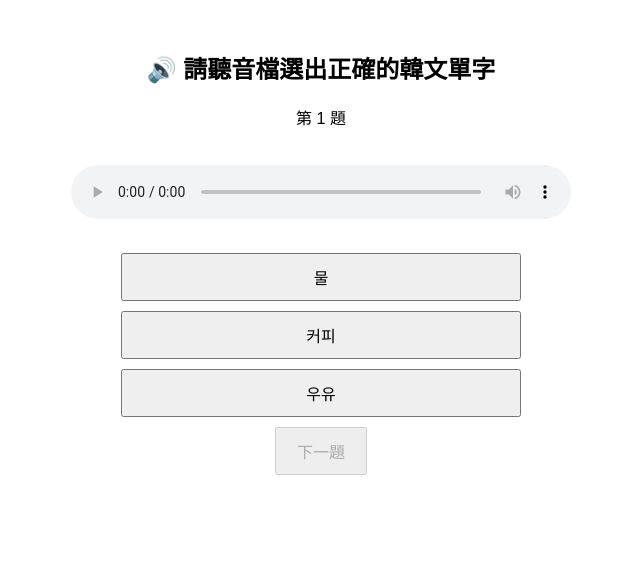
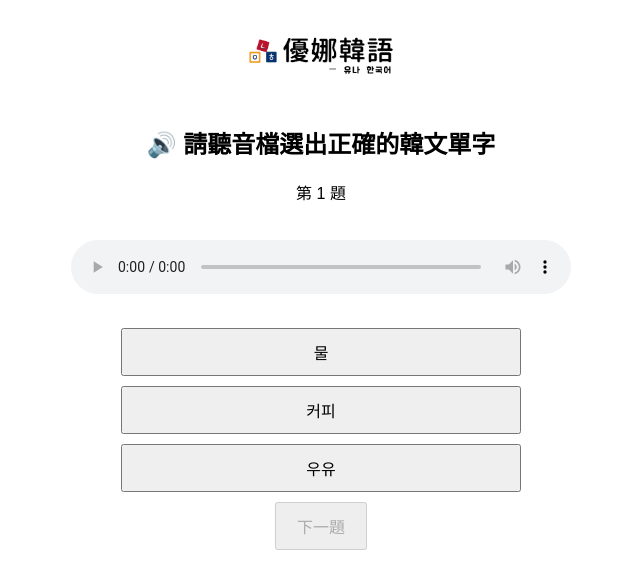
Before and after one commit to 0828uwei/kr-choose, a plain HTML site: page index.html in a window 1280 px wide. Shown: the whole page, without its empty margins (319-959 px from the left). Drawn offline with Linux system fonts and the light colour scheme.

Commit message:
Update index.html
add gametitle

```diff
--- a/index.html
+++ b/index.html
@@ -3,7 +3,7 @@
 <head>
   <meta charset="UTF-8" />
   <meta name="viewport" content="width=device-width, initial-scale=1" />
-  <title>韓文單字測驗</title>
+  <title>1-1韓文單字測驗</title>
   <style>
     body {
       font-family: sans-serif;
@@ -11,6 +11,11 @@
       margin: auto;
       text-align: center;
       padding: 30px 15px;
+    }
+    #logo {
+      width: 150px;
+      max-width: 80%;
+      margin-bottom: 20px;
     }
     button {
       margin: 10px auto;
@@ -41,6 +46,7 @@
   </style>
 </head>
 <body>
+  <img src="logo.png" alt="Logo" id="logo" />
   <h2>🔊 請聽音檔選出正確的韓文單字</h2>
   <p id="question-number">第 1 題</p>
   <audio id="audio" controls></audio>
@@ -58,6 +64,8 @@
   </div>
 
   <script>
+    const gameTitle = "🔊 韓文單字聽力測驗"; // 遊戲標題
+
     const questions = [
       { word: "사과", audio: "audio/apple.mp3", choices: ["사과", "바나나", "포도"] },
       { word: "학교", audio: "audio/school.mp3", choices: ["병원", "학교", "시장"] },
@@ -134,10 +142,11 @@
       const formURL = "https://docs.google.com/forms/d/e/1FAIpQLSd-Zd-yo_CYumklAb0uQ7gbFK3wKLakvi1-xJw1R7K5uzkpcQ/formResponse";
 
       const formData = new FormData();
-      formData.append("entry.1141644943", nickname);  // 暱稱
-      formData.append("entry.1968231757", score);     // 分數
-      formData.append("entry.483952061", time);       // 時間
-      formData.append("entry.1985980257", weekday);   // 星期幾
+      formData.append("entry.1141644943", nickname);      // 暱稱
+      formData.append("entry.1968231757", score);         // 分數
+      formData.append("entry.483952061", time);           // 時間
+      formData.append("entry.1985980257", weekday);       // 星期幾
+      formData.append("entry.1128191043", gameTitle);     // 遊戲標題
 
       fetch(formURL, {
         method: "POST",
```
